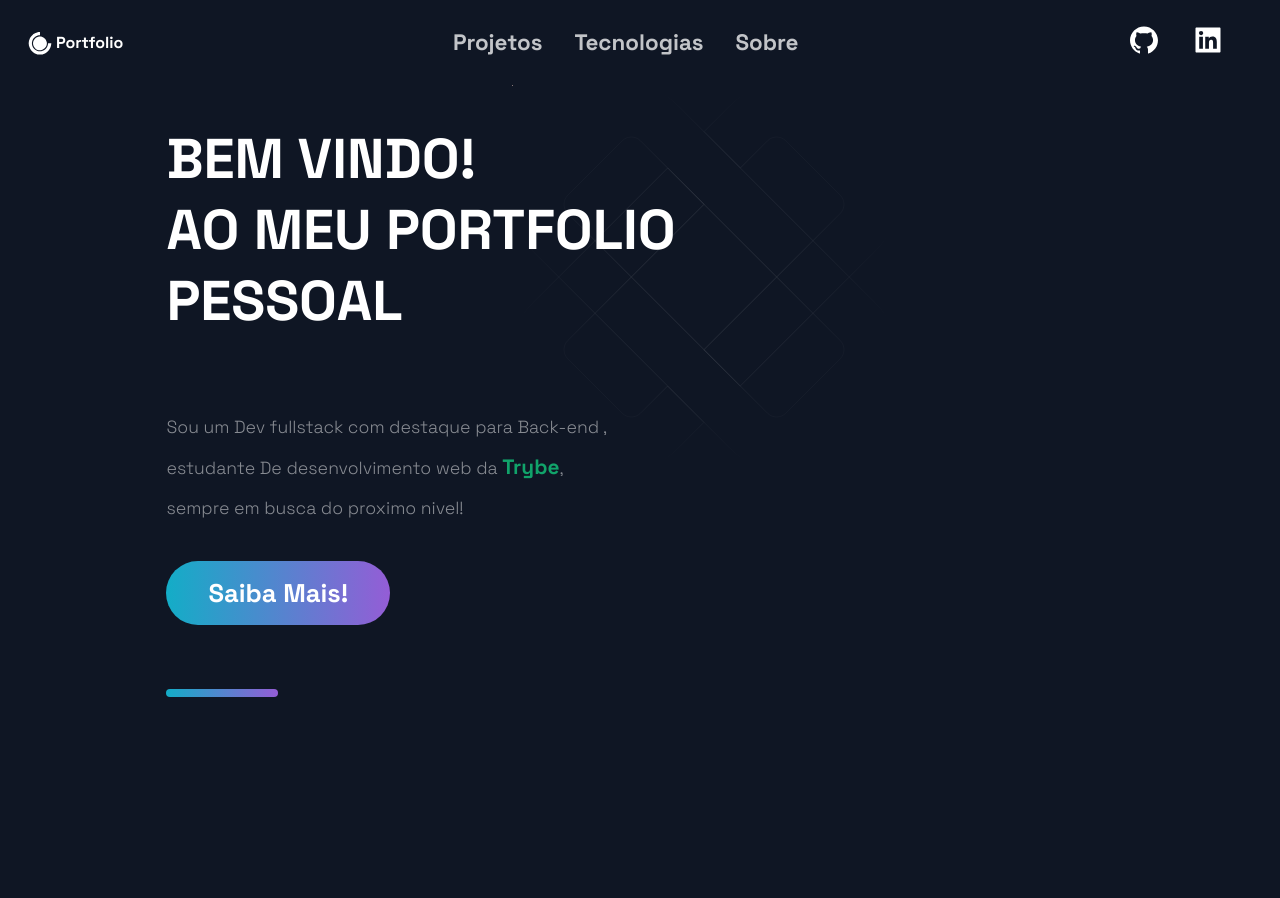
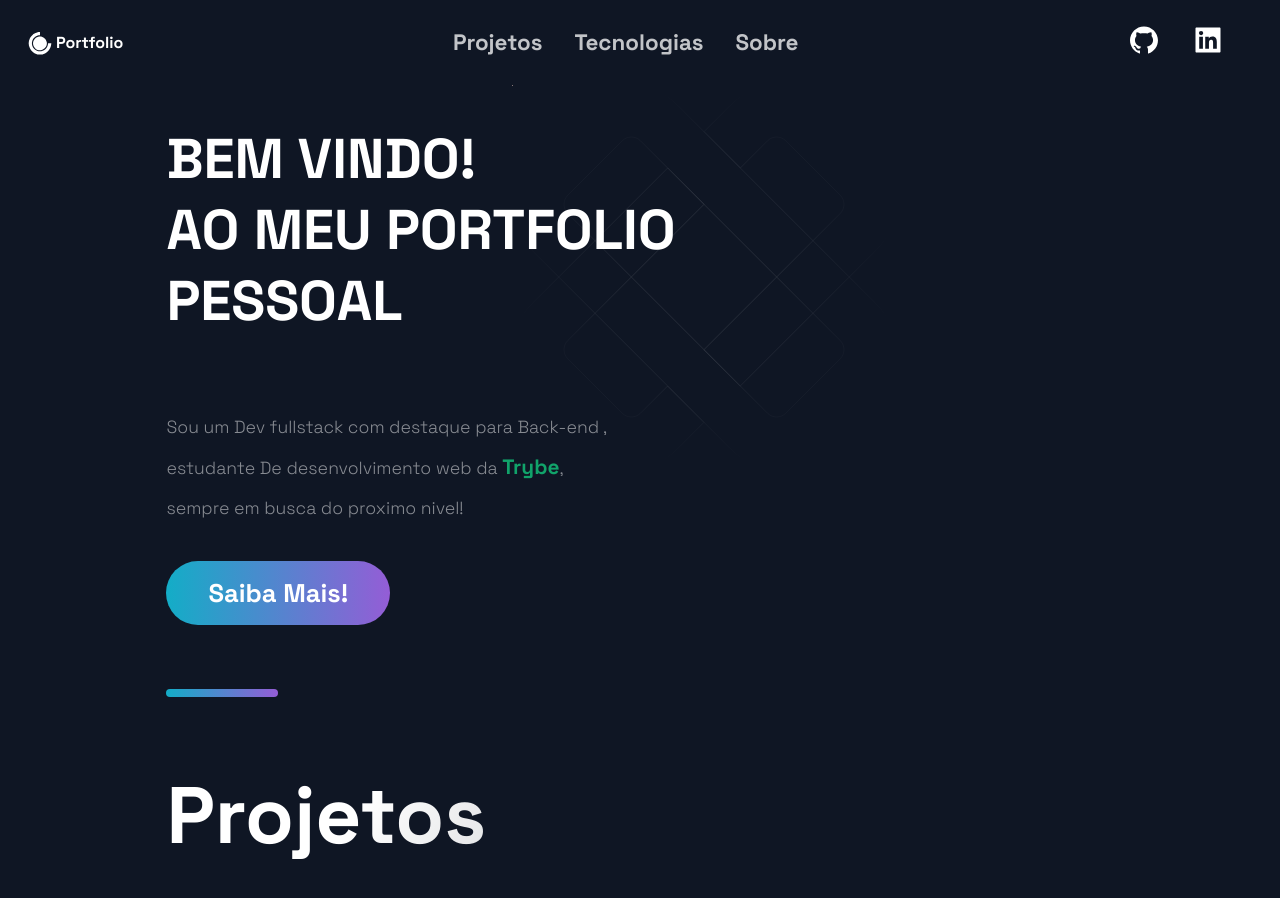
Before and after one commit to ewertonribeiro/ewerton_portfolio, a Next.js app: page / in a window 1280 px wide. Shown: the top 898 px of the page. Before the commit the page ends 800 px from the top, so only its background shows below. Built offline with nearby package versions, Linux system fonts and the light colour scheme.

Commit message:
Começo da seção de Projetos

```diff
--- a/Components/Projects-Section.tsx
+++ b/Components/Projects-Section.tsx
@@ -0,0 +1,12 @@
+import styles from "../styles/Projetcs-Section.module.css"
+
+const ProjectsSection = () => {
+  return (
+    <section className={styles.projects_container}>
+      <h2>Projetos</h2>
+
+    </section>
+  )
+}
+
+export default ProjectsSection
--- a/pages/index.tsx
+++ b/pages/index.tsx
@@ -1,6 +1,7 @@
 import { NextPage } from "next";
 import Header from '../Components/Header'
 import Hero from "../Components/Hero";
+import ProjectsSection from "../Components/Projects-Section";
 import Separator from "../Components/Separator";
 
 const Home: NextPage = () => {
@@ -9,6 +10,7 @@ const Home: NextPage = () => {
       <Header />
       <Hero />
       <Separator />
+      <ProjectsSection />
     </div>
   )
 }
--- a/styles/Projetcs-Section.module.css
+++ b/styles/Projetcs-Section.module.css
@@ -0,0 +1,13 @@
+.projects_container {
+  margin-left: 13%;
+}
+
+
+.projects_container h2 {
+  background: linear-gradient(121.57deg,#FFFFFF 18.77%,rgba(255,255,255,0.66) 60.15%);
+  background-clip: text;
+  -webkit-background-clip: text;
+  -webkit-text-fill-color: transparent;
+  font-size: 5rem;
+  font-weight: bolder;
+}
```
Also changed, not shown: Components/Project.tsx (+10 -0 lines).
